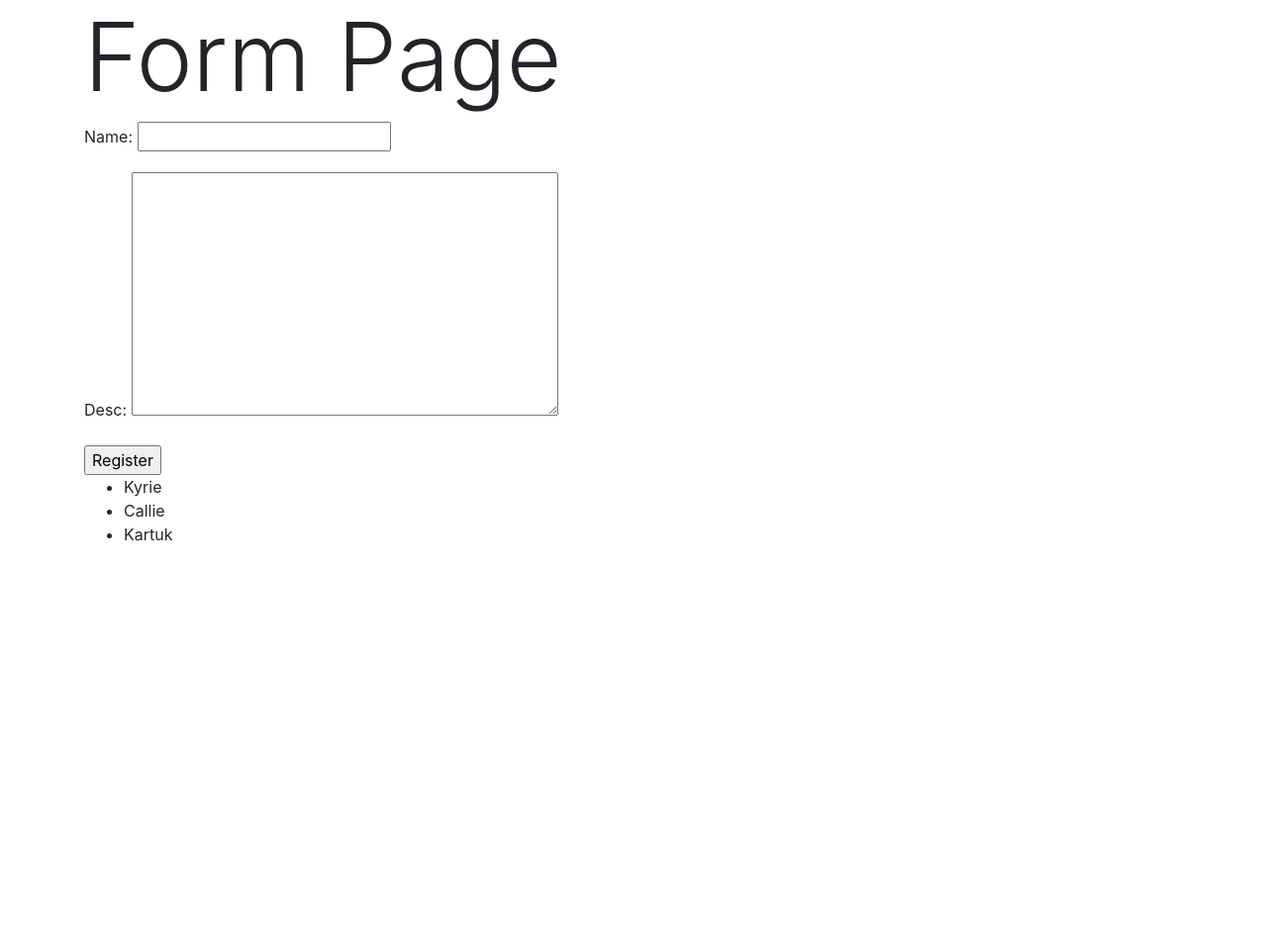
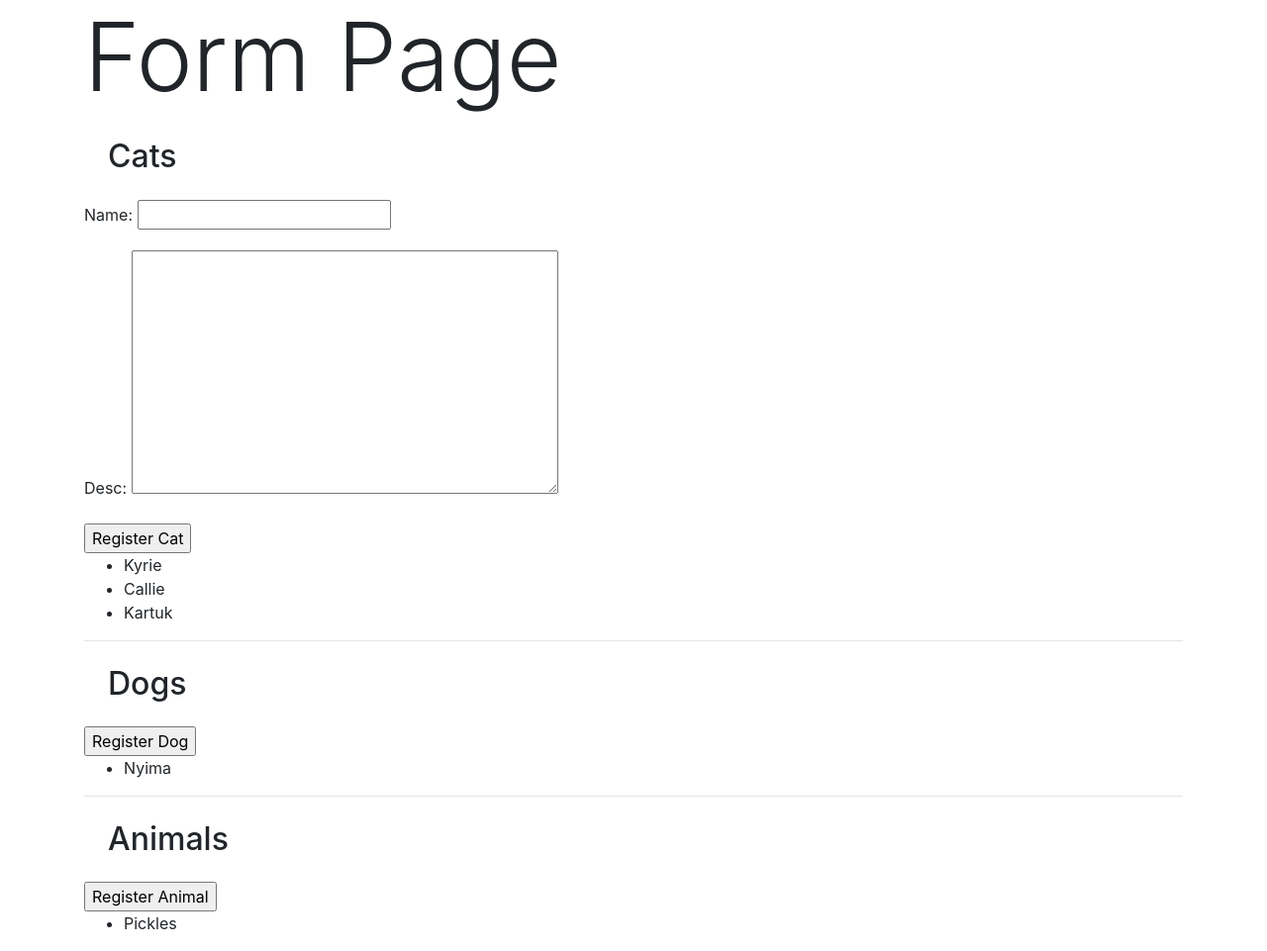
Before and after one commit to JonathanBallard/Coding_Dojo_Django_Extras_Forms, a Django app: template apps/forms_app/templates/forms_app/index.html in a window 1280 px wide. Shown: the whole page at 99% size. Before the commit the page ends 547 px from the top, so only its background shows below. Run offline with Django 3.2, Linux system fonts and the light colour scheme; the template is opened without the code that fills it: values that come from a table or form of the project are taken from there, others are empty; data comes from the database, SQL or seed files in the repository; both versions use the stored data as it was after the commit; parts of the project's set-up code (start-up, migrations or seed data) failed here and were passed over; some libraries are stand-ins or nearby versions.

Commit message:
added more validations, tested them, played with binding forms

```diff
--- a/apps/forms_app/forms.py
+++ b/apps/forms_app/forms.py
@@ -14,3 +14,10 @@
     class Meta:
         model = Dog
         fields = '__all__'
+
+
+
+class RegisterAnimalForm(forms.ModelForm):
+    class Meta:
+        model = Animal
+        fields = '__all__'
--- a/apps/forms_app/templates/forms_app/index.html
+++ b/apps/forms_app/templates/forms_app/index.html
@@ -31,18 +31,61 @@
 <div class="container">
     <h1 class="display-1">Form Page</h1>
 
-
-<form action="/forms/register/" class="" method="POST" enctype="multipart/form-data">
+<h2 class="m-4">Cats</h2>
+<form action="/forms/registerCat/" class="" method="POST" enctype="multipart/form-data">
     {% csrf_token %}
 
-    {{ regForm.as_p }}
+    {{ catForm.as_p }}
 
-    <input type="submit" value="Register">
+    <input type="submit" value="Register Cat">
 </form>
+
+
 
 <ul>
     {% for cat in all_cats %}
         <li>{{ cat.name }}</li>
+    {% endfor %}
+</ul>
+<hr>
+<h2 class="m-4">Dogs</h2>
+<form action="/forms/registerDog/" class="" method="POST" enctype="multipart/form-data">
+    {% csrf_token %}
+
+    {{ dogForm.as_p }}
+
+    <input type="submit" value="Register Dog">
+</form>
+
+
+
+
+<ul>
+    {% for dog in all_dogs %}
+        <li>{{ dog.name }}</li>
+    {% endfor %}
+</ul>
+<hr>
+<h2 class="m-4">Animals</h2>
+<form action="/forms/registerAnimal/" class="" method="POST" enctype="multipart/form-data">
+    {% csrf_token %}
+
+    {{ animalForm.as_p }}
+
+    <input type="submit" value="Register Animal">
+</form>
+
+        {% if messages %}
+        <ul class="messages">
+            {% for message in messages %}
+            {% if message.tags == "error" %}<li class="{{ message.tags }}">{{ message }}</li>{% endif %}
+            {% endfor %}
+        </ul>
+        {% endif %}
+
+<ul>
+    {% for animal in all_animals %}
+        <li>{{ animal.name }}</li>
     {% endfor %}
 </ul>
 
--- a/apps/forms_app/urls.py
+++ b/apps/forms_app/urls.py
@@ -17,6 +17,8 @@
 
 urlpatterns = [
     path('', views.index),
-    path('register/', views.register),
+    path('registerCat/', views.registerCat),
+    path('registerDog/', views.registerDog),
+    path('registerAnimal/', views.registerAnimal),
 
 ]
```
Also changed, not shown: apps/forms_app/views.py (+46 -5 lines), db.sqlite3.
